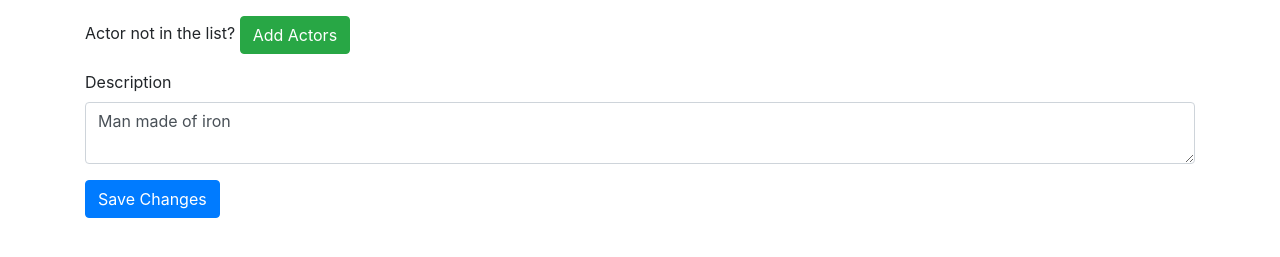
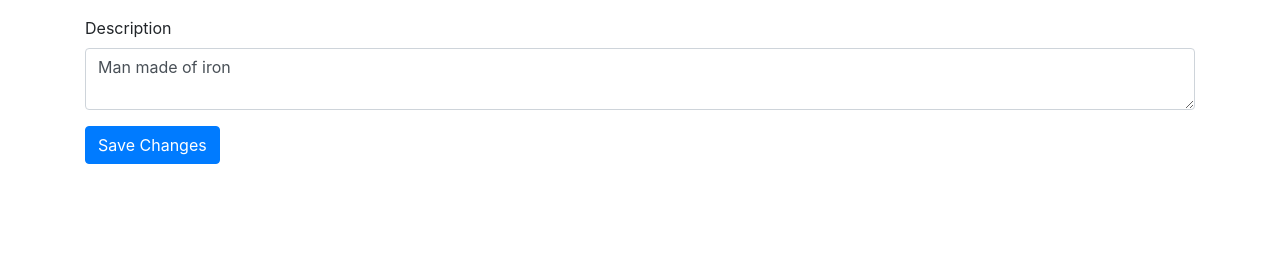
Before and after one commit to daveharsi/Group2-Project, a Flask app: page /movie/edit/1 in a window 1280 px wide. Shown: the part 400-657 px from the top of the page. Run offline with Flask 2, Linux system fonts and the light colour scheme; data comes from the database, SQL or seed files in the repository; both versions use the stored data as it was after the commit; some libraries are stand-ins or nearby versions.

Commit message:
Edit Movie 2

```diff
--- a/templates/movie-edit.html
+++ b/templates/movie-edit.html
@@ -27,7 +27,7 @@
       <div class="form-group">
         <label>Actor</label>
         <select class="form-control" name="actor">
-          {% for actor in actors %}
+          {% for actor in actor %}
             {% if actor == movie.actor %}
               <option selected="selected">{{actor.name}}</option>
             {% else %}
@@ -36,9 +36,11 @@
           {% endfor %}
         </select>
       </div>
-      <div class="form-group">
+      <!--
+	  <div class="form-group">
         Actor not in the list? <a href="/actor/add" class="btn btn-success" role="button" aria-disabled="true">Add Actors</a>
       </div>
+	  -->
       <div class="form-group">
         <label>Description</label>
         <textarea class="form-control" name="description" required="true">{{movie.description}}</textarea>
```
Also changed, not shown: data.sqlite.
